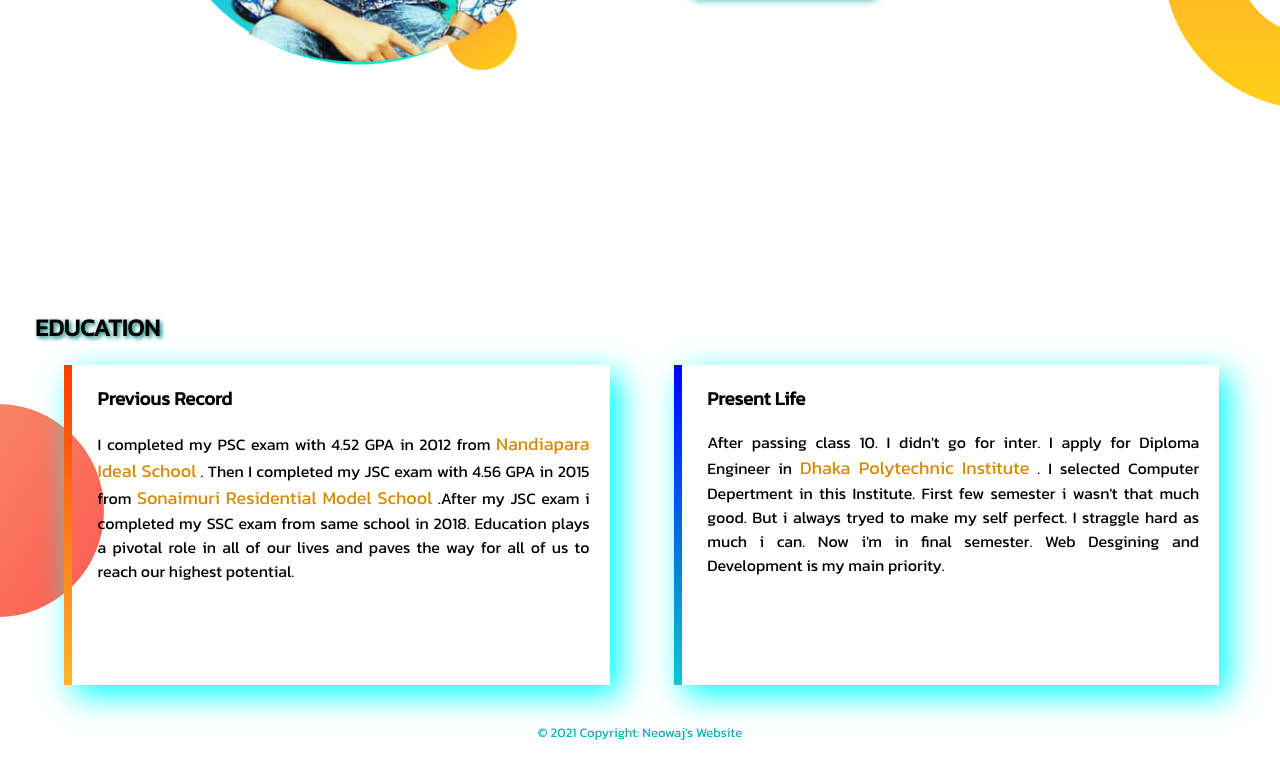
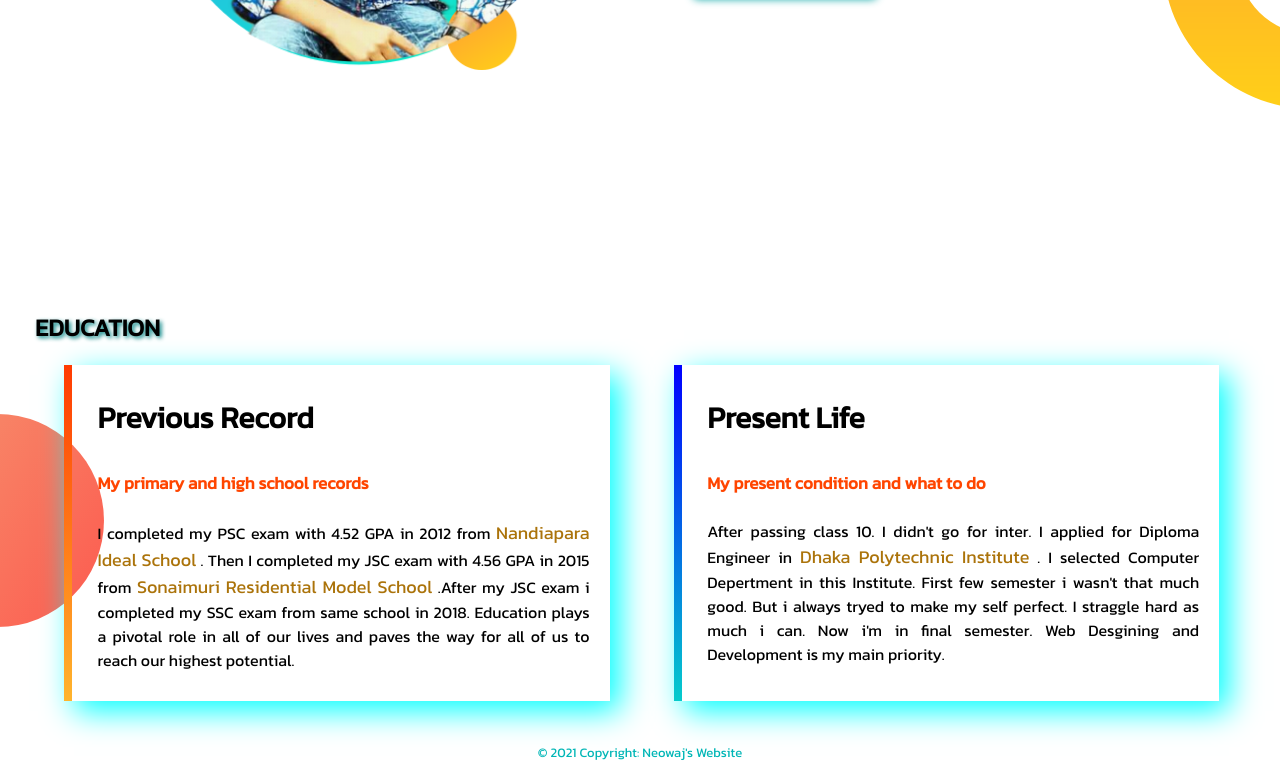
Before and after one commit to Neowaj100/Neowaj-s-website, a plain HTML site: page index.html in a window 1280 px wide. Shown: the part 990-1765 px from the top of the page. Drawn offline with Linux system fonts and the light colour scheme.

Commit message:
some changeg

```diff
--- a/index.html
+++ b/index.html
@@ -40,11 +40,13 @@
         <h2>EDUCATION</h2>
         <div id="left-border1" class="half-width education">
             <h3>Previous Record</h3>
+            <h4>My primary and high school records</h4>
             <p class="edu">I completed my PSC exam with 4.52 GPA in 2012 from <span>Nandiapara Ideal School</span> . Then I completed my JSC exam with 4.56 GPA in 2015 from <span>Sonaimuri Residential Model School</span> .After my JSC exam i completed my SSC exam from same school in 2018. Education plays a pivotal role in all of our lives and paves the way for all of us to reach our highest potential.</p>
         </div>
         <div id="left-border2" class="half-width education">
             <h3>Present Life</h3>
-            <p class="edu">After passing class 10. I didn't go for inter. I apply for Diploma Engineer in <span>Dhaka Polytechnic Institute</span> . I selected Computer Depertment in this Institute. First few semester i wasn't that much good. But i always tryed to make my self perfect. I straggle hard as much i can. Now i'm in final semester. Web Desgining and Development is my main priority.</p>
+            <h4>My present condition and what to do</h4>
+            <p class="edu">After passing class 10. I didn't go for inter. I applied for Diploma Engineer in <span>Dhaka Polytechnic Institute</span> . I selected Computer Depertment in this Institute. First few semester i wasn't that much good. But i always tryed to make my self perfect. I straggle hard as much i can. Now i'm in final semester. Web Desgining and Development is my main priority.</p>
         </div>
     </section>
 
--- a/style.css
+++ b/style.css
@@ -61,7 +61,7 @@ body{
     background-image: url("images/exp-bg.png");
     background-repeat: no-repeat;
     background-position: left;
-    height: 400px;
+    height: 420px;
 }
 #section3 h2{
     margin-left: 35px;
@@ -70,6 +70,13 @@ body{
 .education{
     height: 80%;
     box-shadow: 10px 10px 30px cyan;
+}
+.education h3{
+    font-size: 30px;
+}
+.education h4{
+    color: orangered;
+    font-size: 17px;
 }
 #left-border1{
     border-left: 8px solid;
@@ -87,7 +94,7 @@ body{
 }
 .education span{
     font-size: 18px;
-    color: rgb(213, 139, 0);
+    color: rgb(171, 115, 10);
 }
 footer p{
     text-align: center;
```
